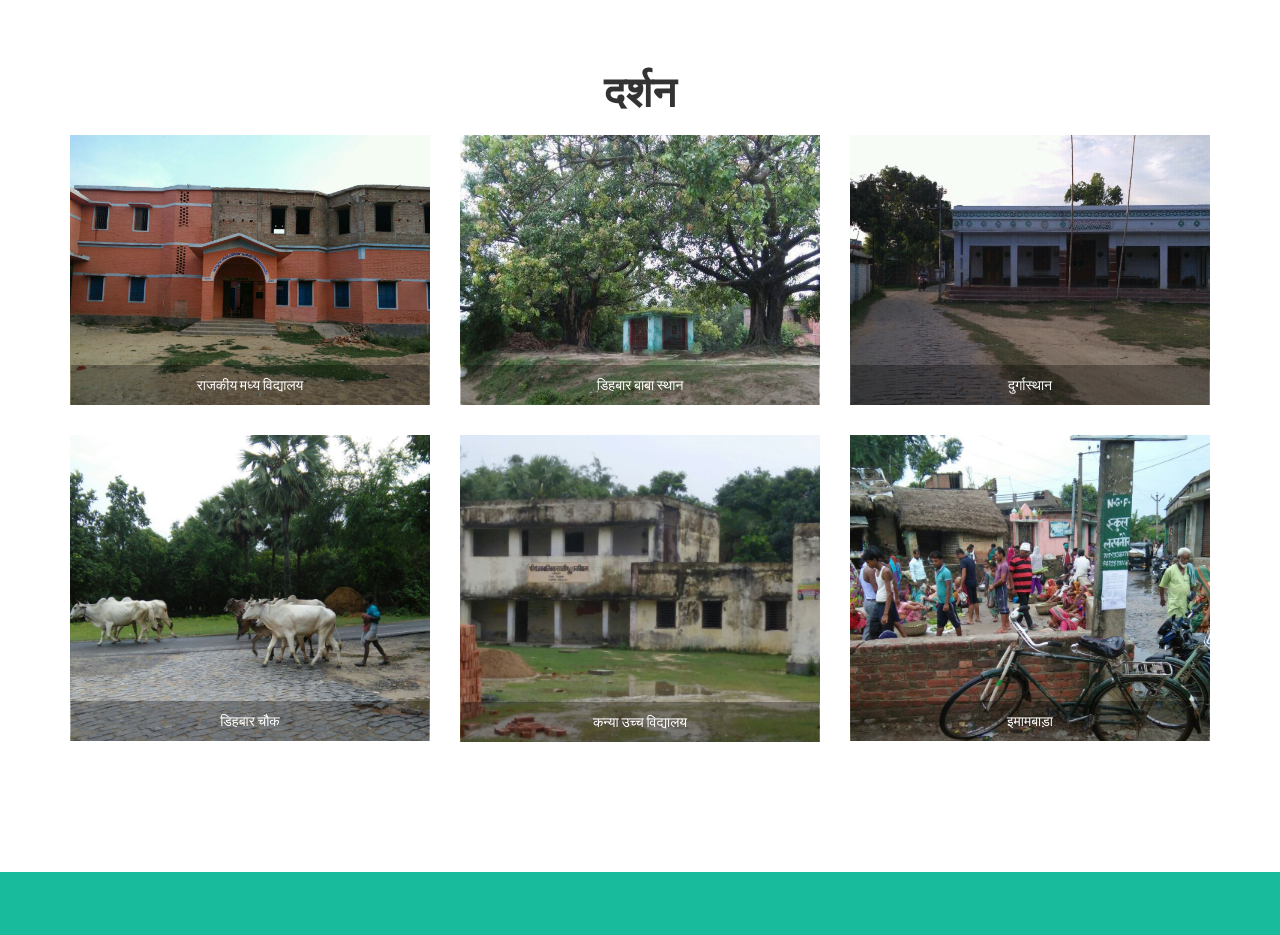
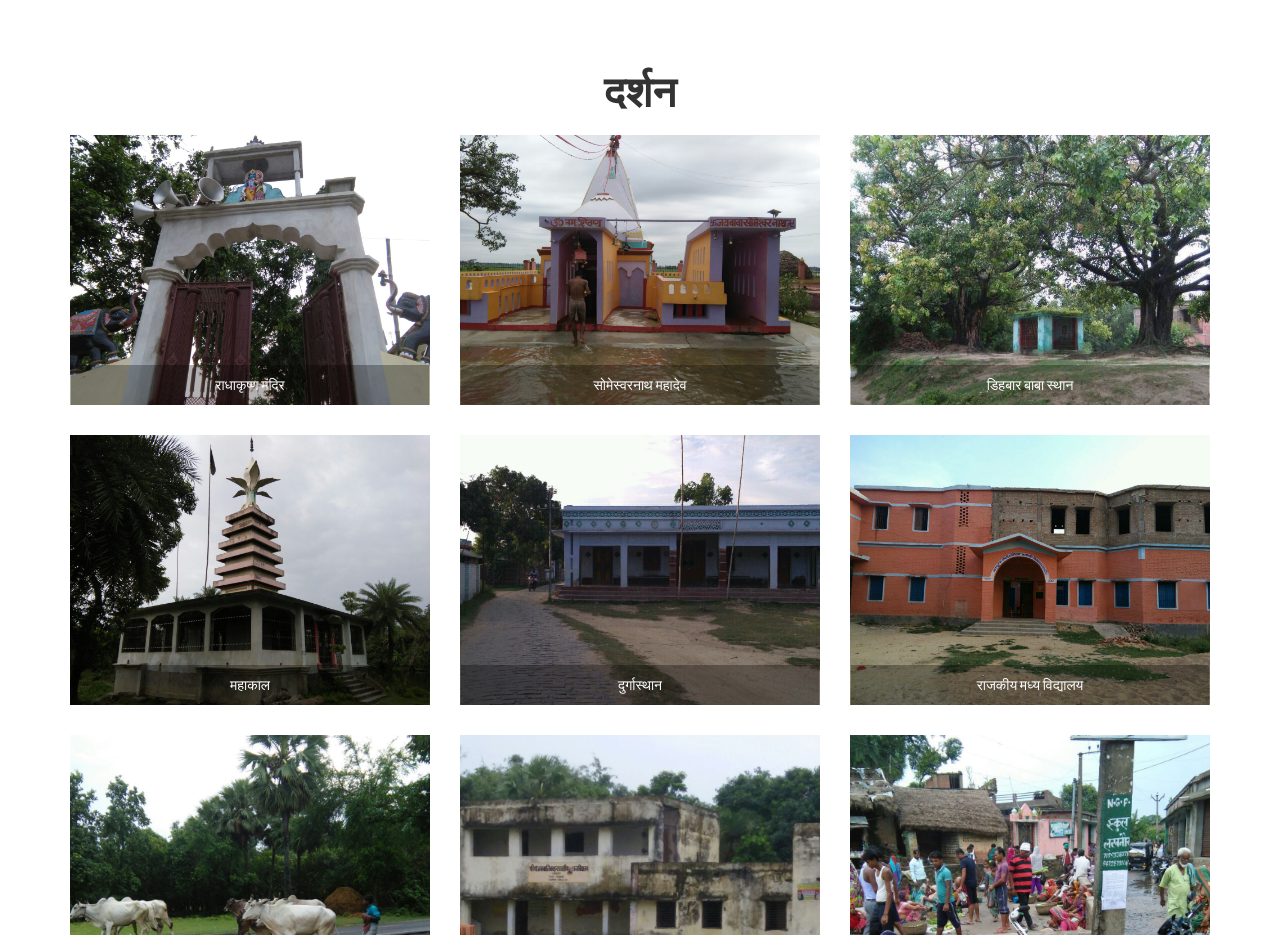
Before and after one commit to anandbitm/lakhnaur.in, a plain HTML site: page index.html in a window 1280 px wide. Shown: the part 1080-2015 px from the top of the page. Drawn offline with nearby package versions, Linux system fonts and the light colour scheme.

Commit message:
inside darshan added three more place

```diff
--- a/index.html
+++ b/index.html
@@ -90,17 +90,29 @@
                 </div>
             </div>
             <div class="row">
-                <div class="col-sm-4 portfolio-item">
+			    <div class="col-sm-4 portfolio-item">
 				     <a href="">
-                        <img src="img/school.jpeg" class="img-responsive" alt="Rakkiya Madhya Vidyalaya ,Lakhnaur Madhubani Bihar">
-						<div class="titleBox">राजकीय मध्य विद्यालय</div>
+                        <img src="img/radhakrishna-lakhnaur.jpeg" class="img-responsive" alt="Radhakrishna Mandir ,Lakhnaur Madhubani Bihar">
+						<div class="titleBox">राधाकृष्ण मंदिर </div>
 					 </a>
 
                 </div>
                 <div class="col-sm-4 portfolio-item">
                      <a href="">
-                        <img src="img/dihbar-sthan.jpeg" class="img-responsive" alt="DihbarBaba Sthan ,Lakhnaur Madhubani Bihar">
+                        <img src="img/someswarnath-lakhnaur.jpeg" class="img-responsive" alt="Someswarnath Mahadev,Lakhnaur Madhubani Bihar">
+						<div class="titleBox">सोमेस्वरनाथ महादेव</div>
+					 </a>
+                </div>
+               <div class="col-sm-4 portfolio-item">
+                     <a href="">
+					    <img src="img/dihbar-sthan.jpeg" class="img-responsive" alt="DihbarBaba Sthan ,Lakhnaur Madhubani Bihar">
 						<div class="titleBox">डिहबार बाबा स्थान</div>
+					 </a>
+                </div>
+                <div class="col-sm-4 portfolio-item">
+                     <a href="">
+                       <img src="img/mahakal-lakhnaur.jpeg" class="img-responsive" alt="Mahakaal,Lakhnaur Madhubani Bihar">
+					   <div class="titleBox">महाकाल</div>
 					 </a>
                 </div>
                <div class="col-sm-4 portfolio-item">
@@ -108,6 +120,13 @@
                         <img src="img/durgasthan.jpeg" class="img-responsive" alt="Durgasthan,Lakhnaur Madhubani Bihar">
 						<div class="titleBox">दुर्गास्थान</div>
 					 </a>
+                </div>
+				 <div class="col-sm-4 portfolio-item">
+				     <a href="">
+                        <img src="img/school.jpeg" class="img-responsive" alt="Rakkiya Madhya Vidyalaya ,Lakhnaur Madhubani Bihar">
+						<div class="titleBox">राजकीय मध्य विद्यालय</div>
+					 </a>
+
                 </div>
 				 <div class="col-sm-4 portfolio-item">
                      <a href="">
```
Also changed, not shown: img/mahakal-lakhnaur.jpeg (added), img/radhakrishna-lakhnaur.jpeg (added), img/someswarnath-lakhnaur.jpeg (added).
